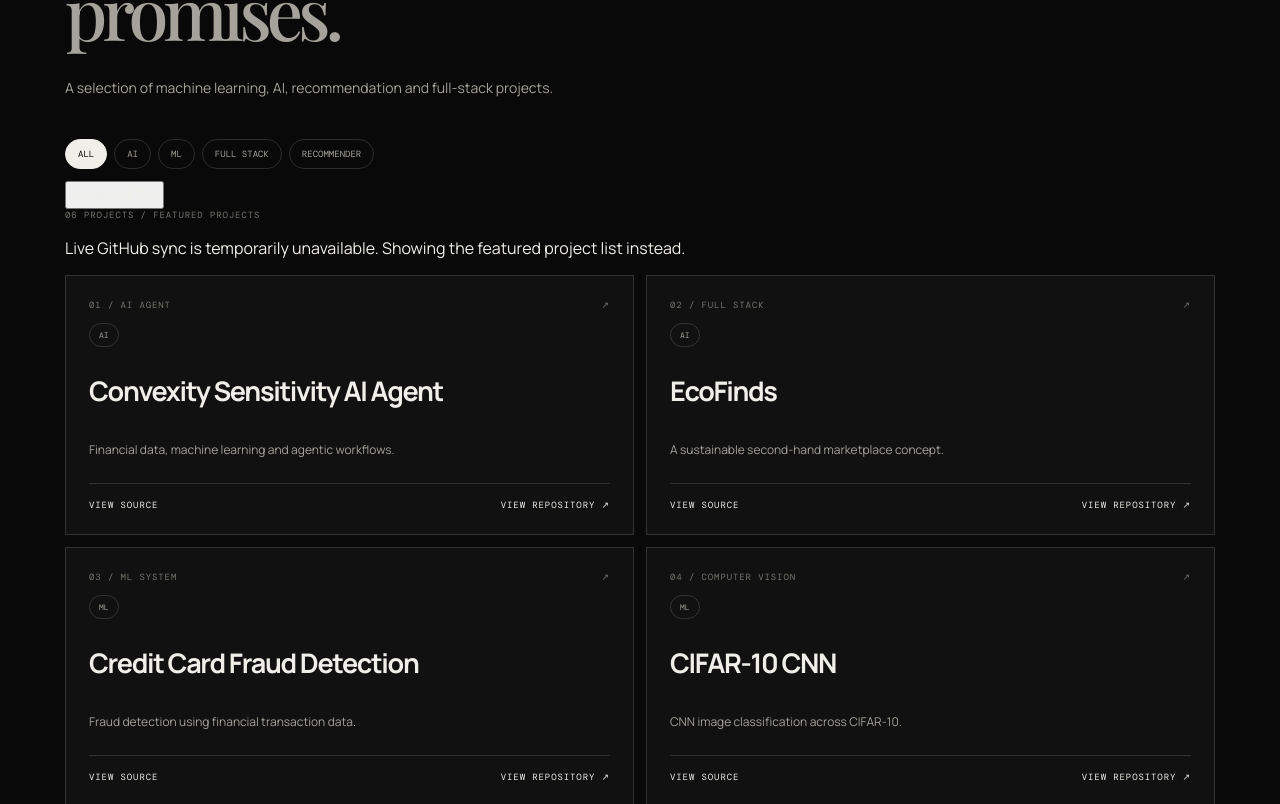
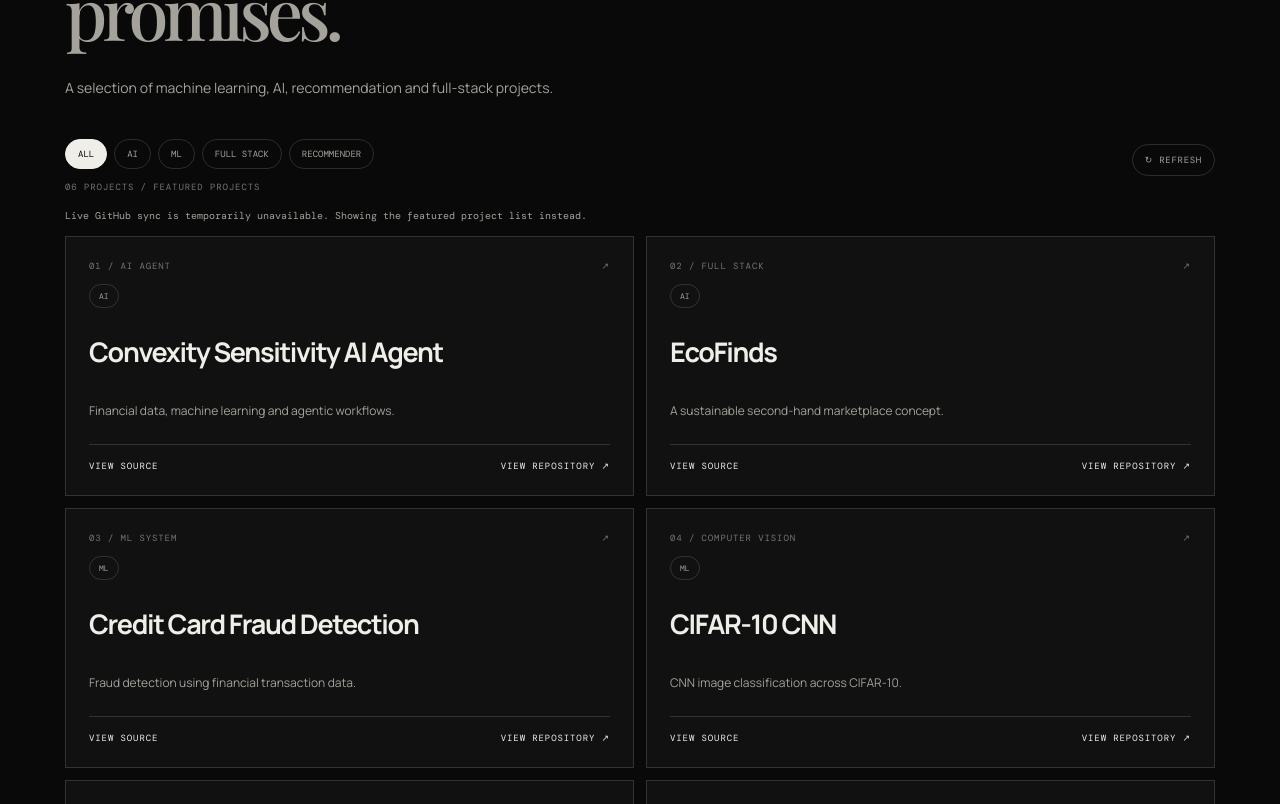
Before and after one commit to pranav1237/portfolio, a React (Vite) app: page / in a window 1280 px wide. Shown: the part 2996-3800 px from the top of the page. Built offline with nearby package versions, Linux system fonts and the light colour scheme; no server answers; a web font is replaced by a local one.

Commit message:
Style live GitHub project sync controls

```diff
--- a/src/styles.css
+++ b/src/styles.css
@@ -119,3 +119,13 @@ section{scroll-margin-top:100px}
 .certificate h3{font-size:22px;margin:20px 0 8px}
 .certificate p{font-size:11px;color:var(--muted)}
 @media(max-width:600px){.linkedin-card{align-items:flex-start;flex-direction:column}.certificate-grid{grid-template-columns:1fr}}
+
+
+.project-toolbar{display:flex;align-items:center;justify-content:space-between;gap:14px;flex-wrap:wrap}
+.sync-button{padding:9px 12px;border:1px solid var(--line);border-radius:30px;background:transparent;color:var(--muted);font:9px 'DM Mono',monospace;letter-spacing:.08em;cursor:pointer;transition:all .2s}
+.sync-button:hover:not(:disabled){background:var(--text);color:var(--bg);border-color:var(--text)}
+.sync-button:disabled{opacity:.55;cursor:wait}
+.project-count span{margin-left:8px;color:var(--muted)}
+.sync-note{color:var(--muted);font:10px 'DM Mono',monospace;line-height:1.7;margin:12px 0}
+.project footer{gap:12px;flex-wrap:wrap}
+@media(max-width:480px){.project-toolbar{align-items:flex-start}.sync-button{margin-bottom:8px}}
```
